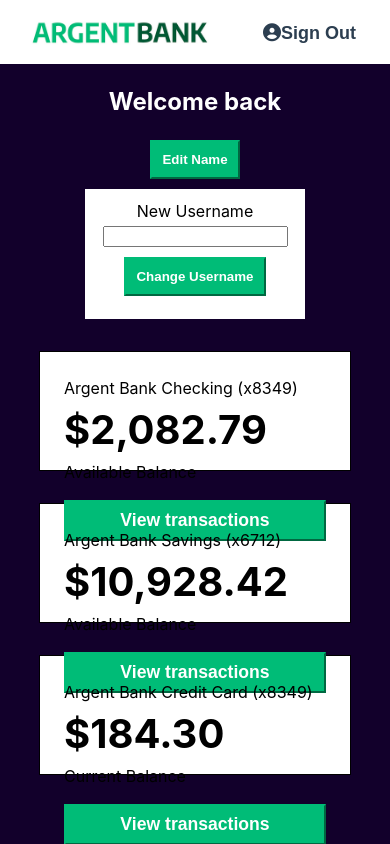
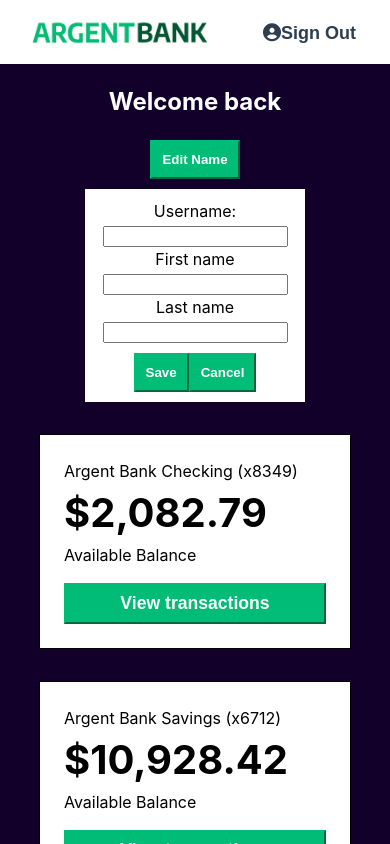
Before and after one commit to zinedinechami/ArgentBank-website-main, a React (Vite) app in the folder src/P11-Front/: page /user in a window 390 px wide. Both pictures are taken after a click on the button "Edit Name". Shown: the top 844 px of the page. Built offline with nearby package versions, Linux system fonts and the light colour scheme; no server answers.

Commit message:
improved name change form and improved dashboard responsiveness

```diff
--- a/src/P11-Front/src/pages/user/user.css
+++ b/src/P11-Front/src/pages/user/user.css
@@ -92,7 +92,7 @@
   border: 1px solid black;
   background-color: #fff;
   width: 80%;
-  height: 120px;
+
   margin: 0 auto;
   padding: 1.5rem;
   box-sizing: border-box;
@@ -164,7 +164,7 @@
 
 .name_form--container {
   width: 200px;
-  height: 110px;
+
   margin-left: auto;
   margin-right: auto;
   background-color: white;
--- a/src/P11-Front/src/pages/user/user.jsx
+++ b/src/P11-Front/src/pages/user/user.jsx
@@ -113,7 +113,7 @@
             {openForm && (
               <div className="name_form--container">
                 {" "}
-                New Username
+                <label htmlFor="">Username:</label>
                 <form action="" onSubmit={handleSubmit}>
                   {" "}
                   <input
@@ -122,7 +122,32 @@
                     type="text"
                     onChange={handleInput}
                   />
-                  <button className="edit-button"> Change Username</button>
+                  <div>First name</div>
+                  <input
+                    value={UserData?.firstName}
+                    placeholder={UserData?.firstName}
+                    type="text"
+                    name=""
+                    id=""
+                    readOnly
+                  />
+                  <div>Last name</div>
+                  <input
+                    value={UserData?.lastName}
+                    placeholder={UserData?.lastName}
+                    type="text"
+                    name=""
+                    id=""
+                    readOnly
+                  />
+                  <button className="edit-button"> Save</button>
+                  <button
+                    className="edit-button"
+                    onClick={() => setOpenForm((toggleOpen) => !toggleOpen)}
+                  >
+                    {" "}
+                    Cancel
+                  </button>
                 </form>
               </div>
             )}
```
